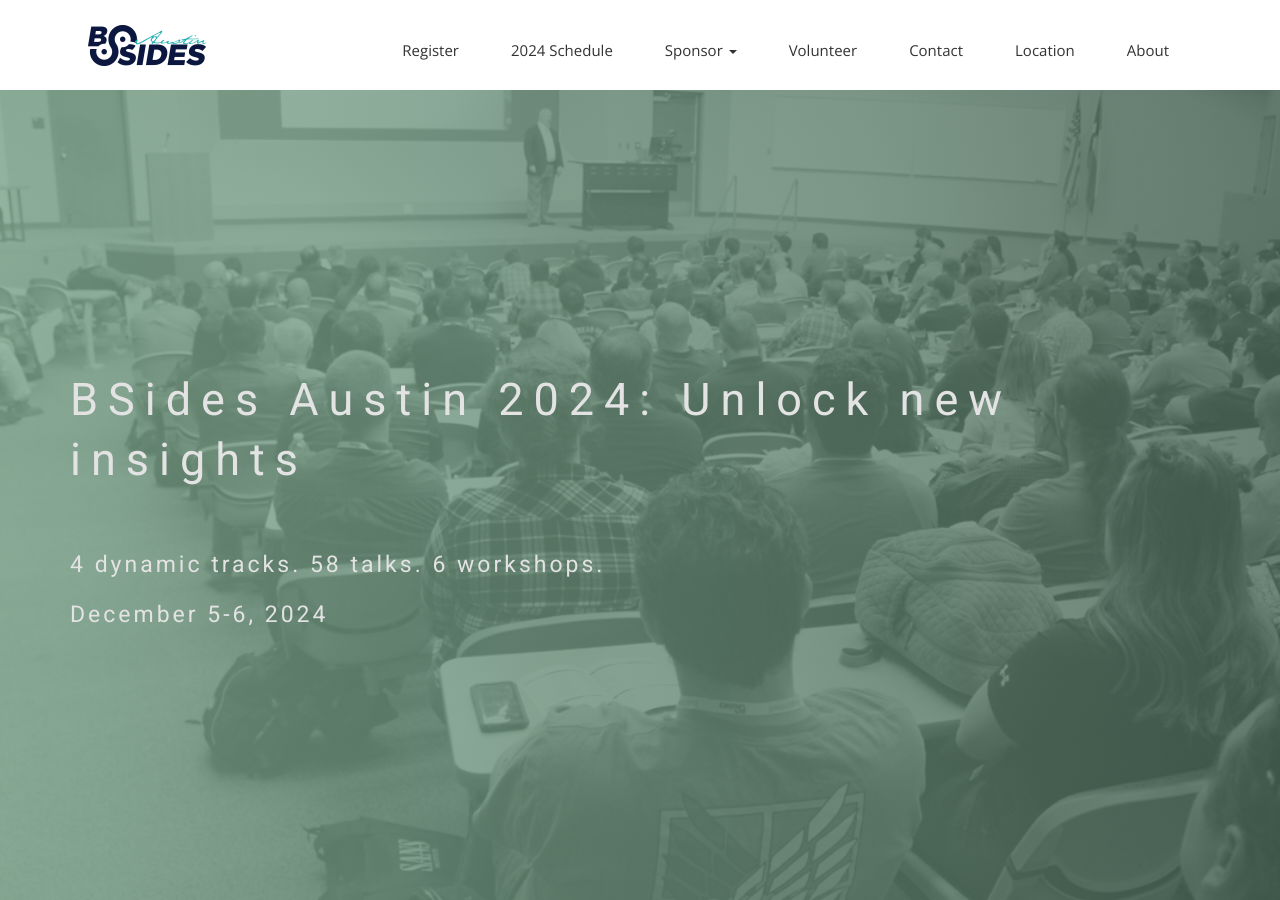
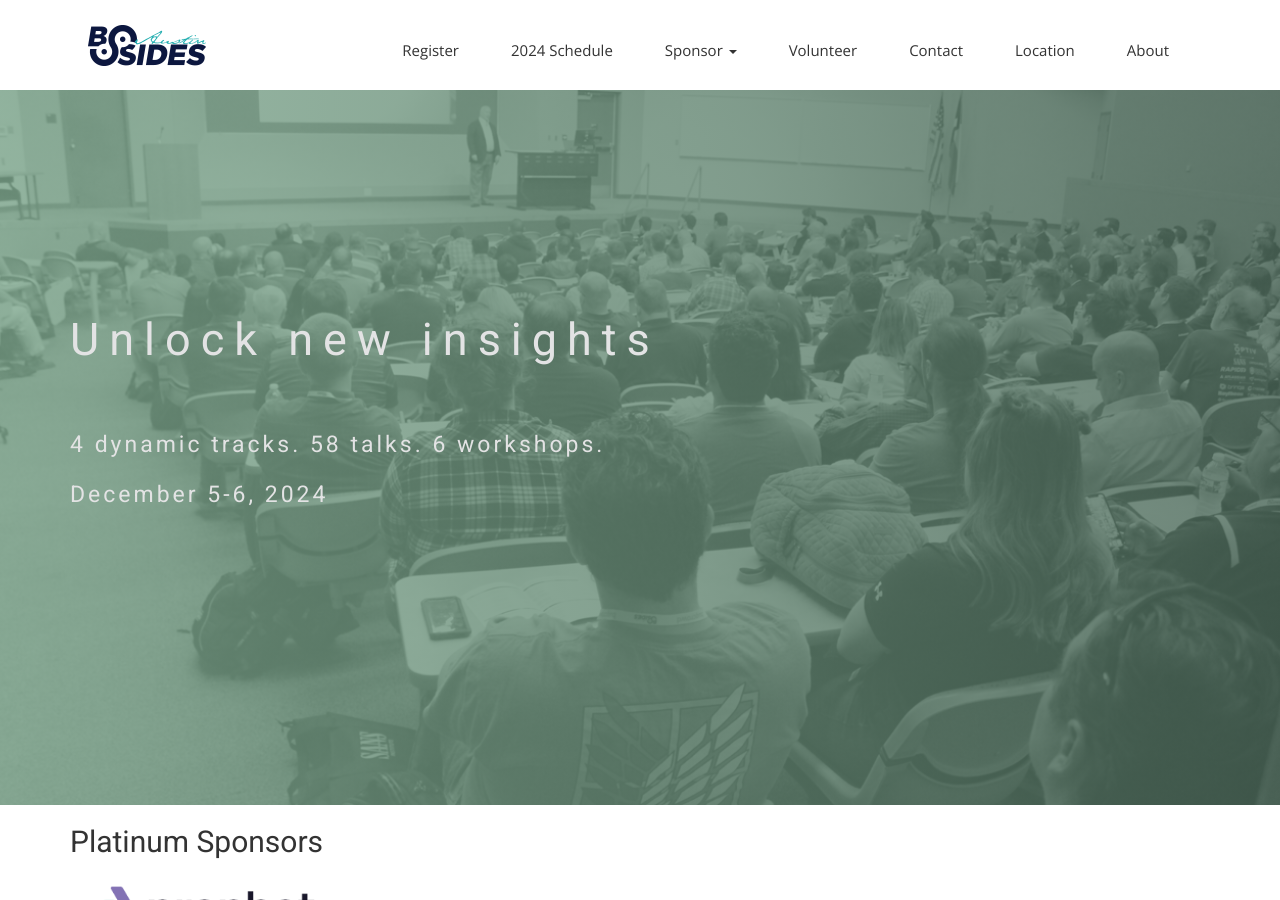
Before and after one commit to bsidesaustin/test, a Jekyll site: the page built from index.html, in a window 1280 px wide and 900 px high. Built offline with Jekyll 4.4.1, drawn with Linux system fonts in a browser that asks for light colours; nearby versions of some CDN libraries; some web fonts are replaced.

Commit message:
Update index.html

```diff
--- a/index.html
+++ b/index.html
@@ -10,7 +10,7 @@
     <div class="row">
       <div class="col-md-12">
         <div class="block">
-          <h1 class="animated fadeInUp"><br>BSides Austin 2024: Unlock new insights</h1>
+          <h1 class="animated fadeInUp">Unlock new insights</h1>
           <p>4 dynamic tracks. 58 talks. 6 workshops.</p>
           <p>December 5-6, 2024</p>
 
```
